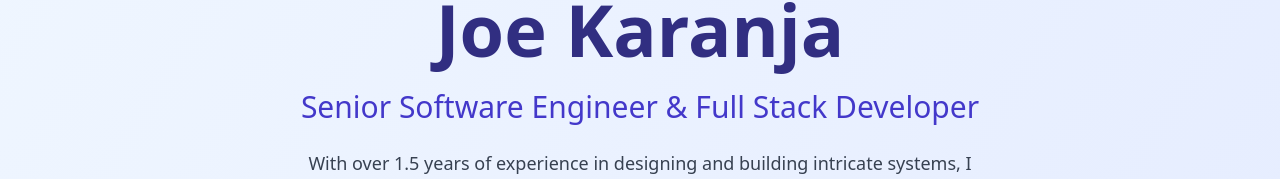
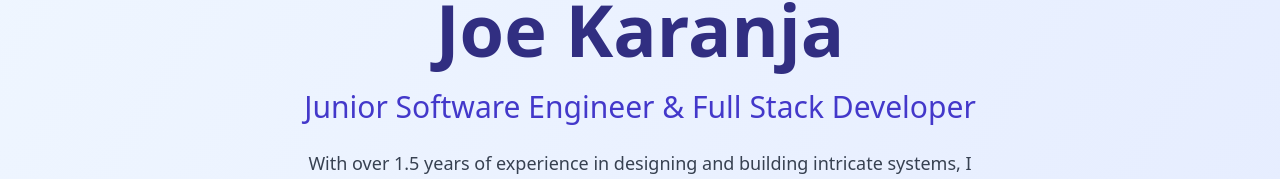
Before and after one commit to Joeyy-K/MyPortfolio, a React (Vite) app in the folder portfolio/: page / in a window 1280 px wide. Shown: the part 135-314 px from the top of the page. Built offline with nearby package versions, Linux system fonts and the light colour scheme.

Commit message:
minor changes

```diff
--- a/portfolio/src/components/Intro.jsx
+++ b/portfolio/src/components/Intro.jsx
@@ -7,7 +7,7 @@ const Intro = () => {
         Joe Karanja
       </h1>
       <h2 className="text-2xl md:text-3xl font-medium mb-6 text-indigo-700 dark:text-indigo-300">
-        Senior Software Engineer & Full Stack Developer
+        Junior Software Engineer & Full Stack Developer
       </h2>
       <p className="text-lg max-w-2xl mb-8 text-gray-700 dark:text-gray-300">
         With over 1.5 years of experience in designing and building intricate systems,
```
